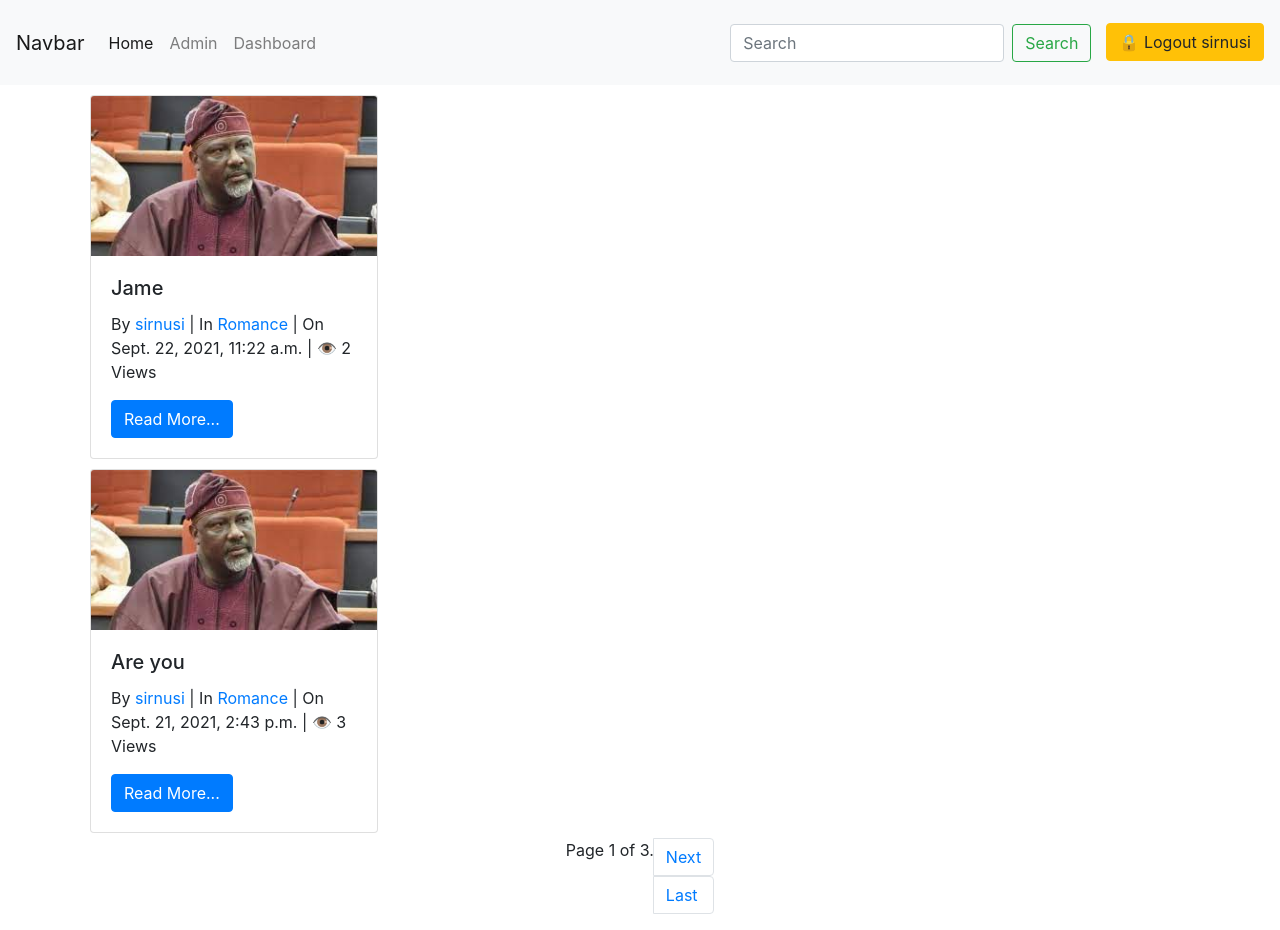
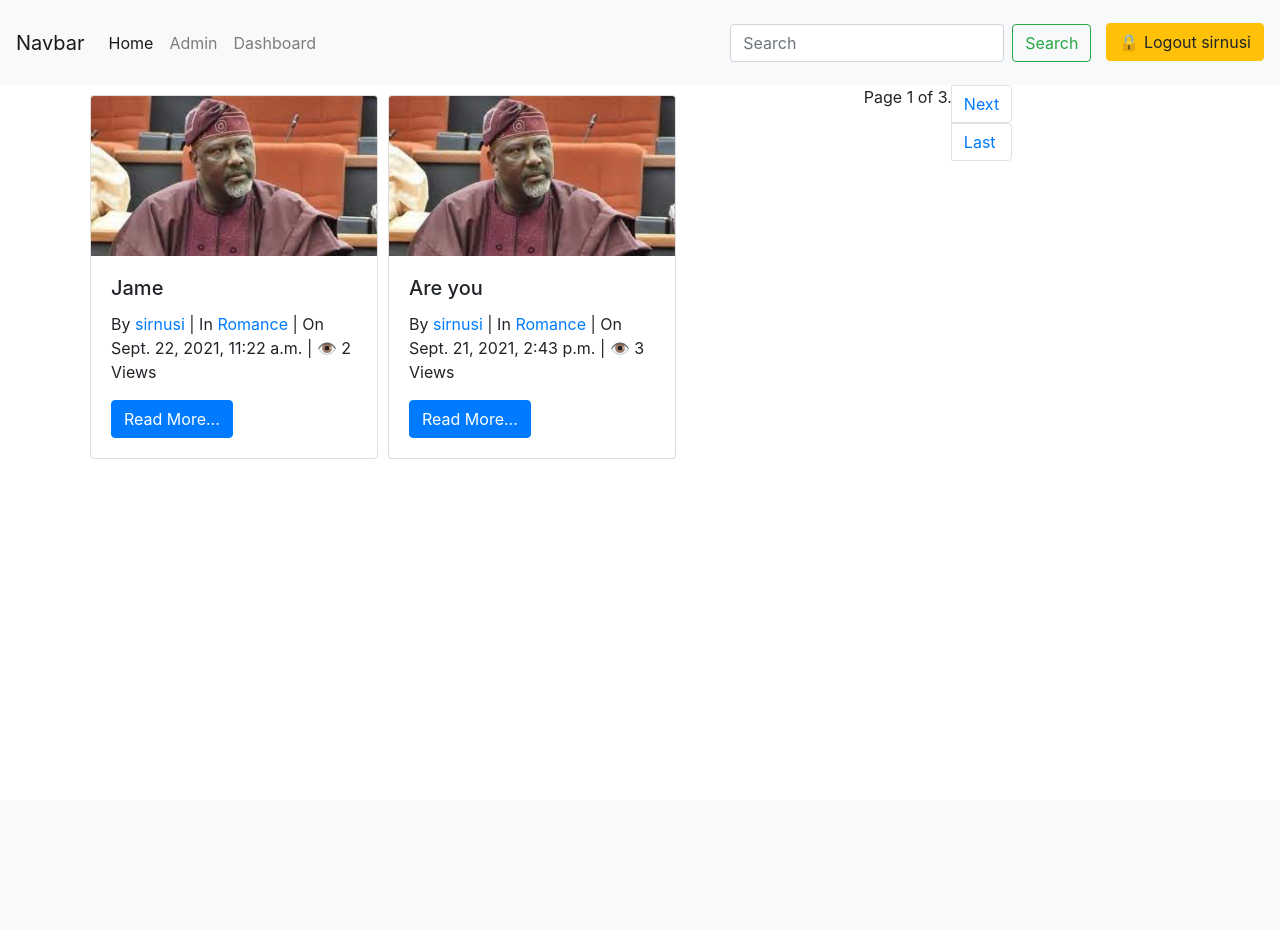
Before and after one commit to sirnusi/bookapp, a Django app: a page that uses book_app/templates/book_app/base.html in a window 1280 px wide. After the commit the page ends 459 px from the top, so only its background shows below. Run offline with Django 3.2, Linux system fonts and the light colour scheme; a user stored in the database is signed in; data comes from the database, SQL or seed files in the repository; both versions use the stored data as it was after the commit.

Commit message:
book commit

```diff
--- a/book_app/templates/book_app/base.html
+++ b/book_app/templates/book_app/base.html
@@ -30,6 +30,7 @@
                 </li>
 
             </ul>
+
             <form action="{% url 'search_results' %}" method="GET" class="form-inline my-2 my-lg-0">
                 <input name="q" class="form-control mr-sm-2" type="search" placeholder="Search" aria-label="Search">
                 <button class="btn btn-outline-success my-2 my-sm-0" type="submit">Search</button>
--- a/book_app/templates/book_app/book_by_genre.html
+++ b/book_app/templates/book_app/book_by_genre.html
@@ -2,7 +2,7 @@
 {% extends 'book_app/base.html' %}
 {% block body_block %}
     {% for book in book_list  %}
-        <div class="card" style="width: 18rem; margin: 10px 5px 5px 5px; ">
+        <div class="card" style="width: 18rem; margin: 10px 5px 5px 5px; float: left;">
             <img src="{{book.image.url}}" class="card-img-top" alt="NO">
             <div class="card-body">
                 <h5 class="card-title">{{ book.title }}</h5>
--- a/book_app/templates/book_app/home.html
+++ b/book_app/templates/book_app/home.html
@@ -13,7 +13,7 @@
     </p>
 </div> -->
 {% for book in books %}
-    <div class="card" style="width: 18rem; margin: 10px 5px 5px 5px; ">
+    <div class="card" style="width: 18rem; margin: 10px 5px 5px 5px; float: left; ">
         <img src="{{ book.image.url }}" class="card-img-top" alt="NO">
         <div class="card-body">
             <h5 class="card-title">{{ book.title }}</h5>
@@ -29,6 +29,4 @@
     <h3>There are no books, <a href="#">please write a book</a></h3>
 {% endfor %}
 
-{% include 'book_app/pagination.html' %}
-
 {% endblock %}
```
Also changed, not shown: db.sqlite3, media/profile_pics/melaye_MdRKzOE.jfif (added), media/profile_pics/melaye_fGvuK6M.jfif (added).
